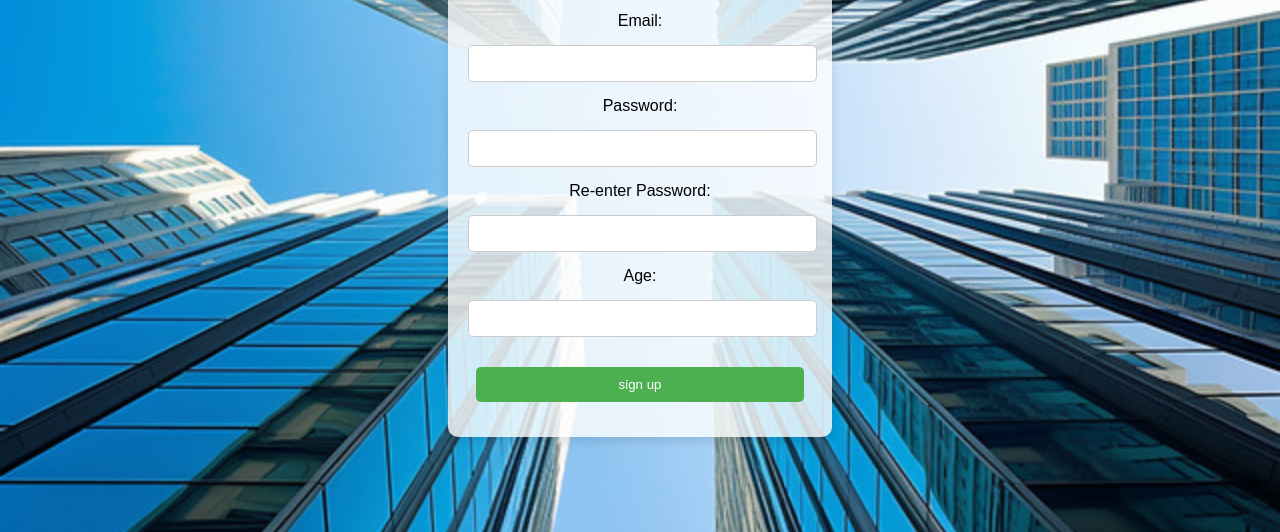
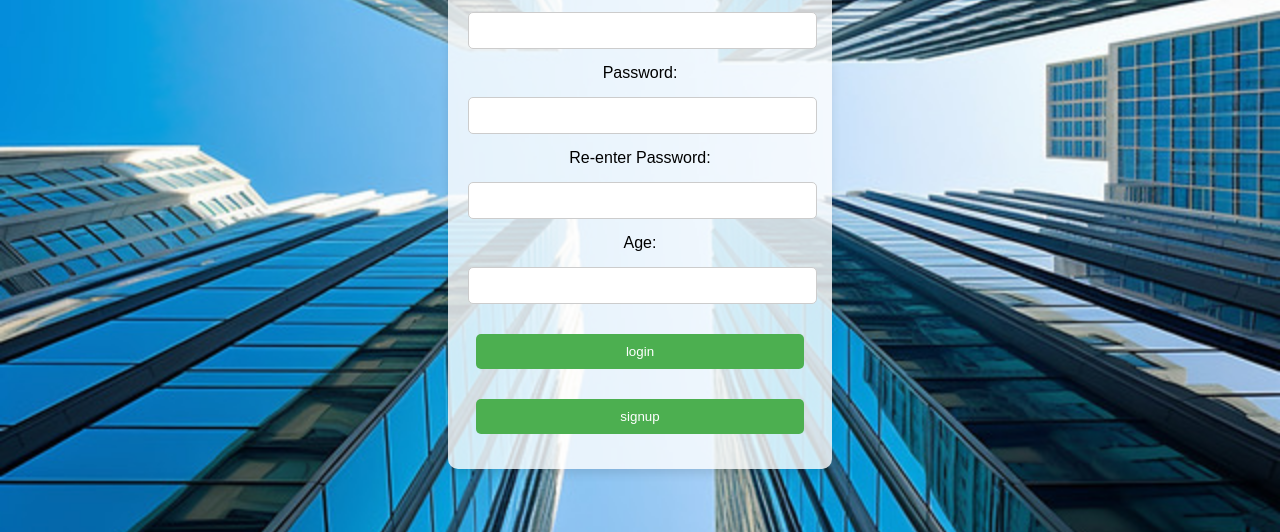
Before and after one commit to Sahiljain6/real-estate, a plain HTML site: page login.html in a window 1280 px wide. Shown: the part 268-800 px from the top of the page. Drawn offline with Linux system fonts and the light colour scheme.

Commit message:
Update login.html

```diff
--- a/login.html
+++ b/login.html
@@ -60,9 +60,10 @@
             <label for="age">Age:</label>
             <input type="number" id="age" name="age"><br>
 
+            <button> login  </button><br>
             <button>
-                <a herf="signup">sign up </a>
-            </button>
+                <a herf="signup.html">signup</a>
+                    </button>
 
 
 
```
